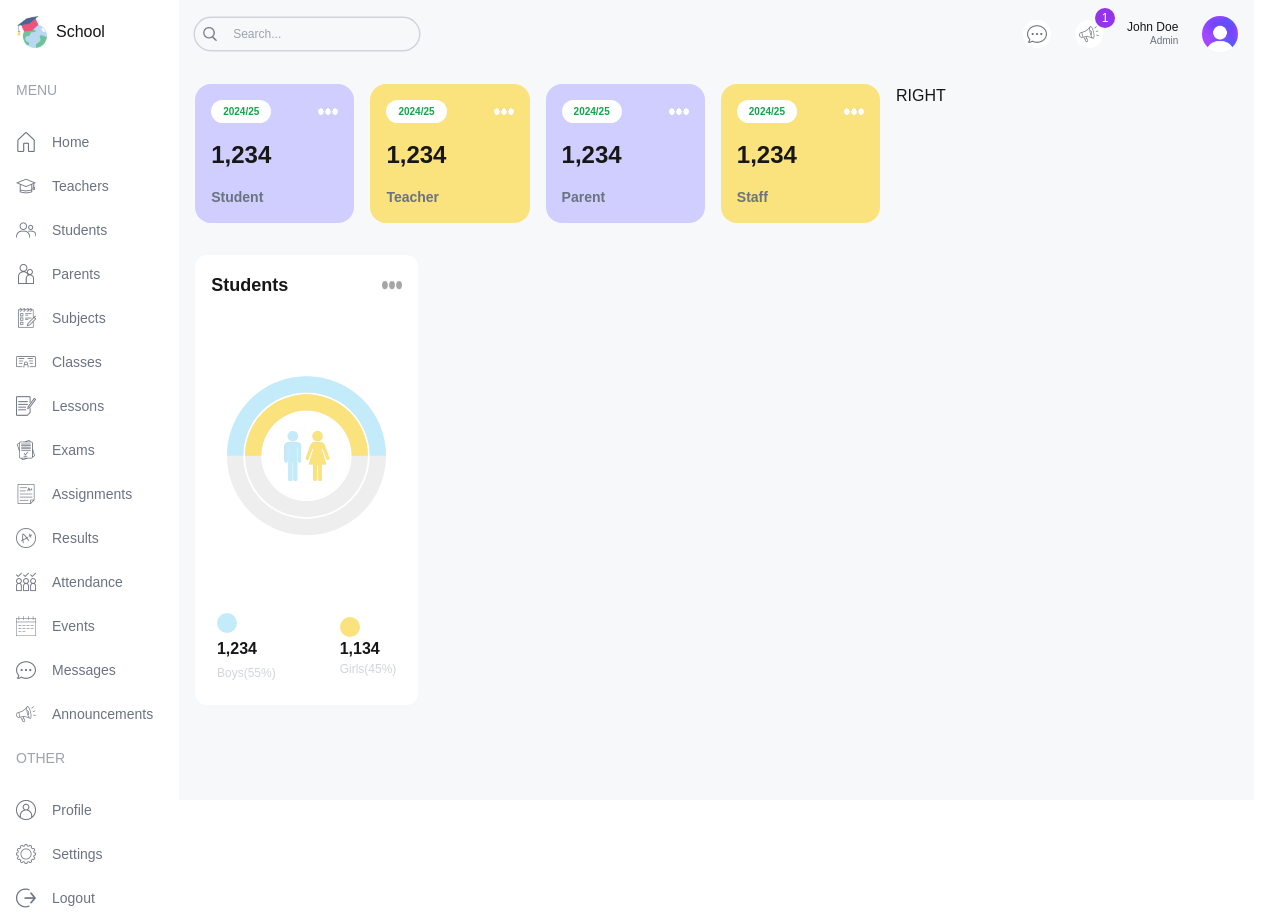
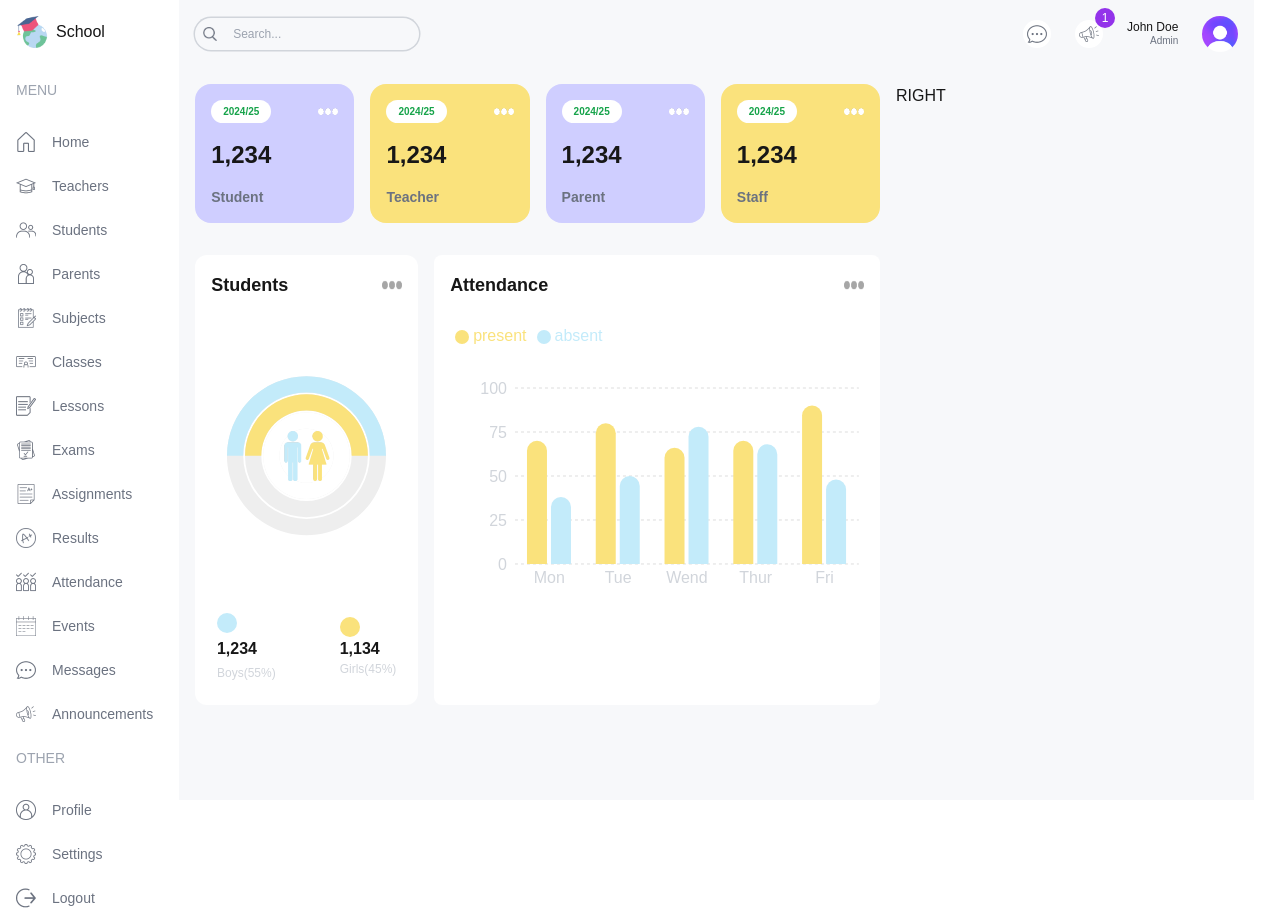
Before and after one commit to AbayTesfaye/Next-js-SMD, a Next.js app: page /dashboard/admin in a window 1280 px wide. Built offline with nearby package versions, Linux system fonts and the light colour scheme.

Commit message:
Done for Attendance chart

```diff
--- a/src/app/dashboard/admin/page.tsx
+++ b/src/app/dashboard/admin/page.tsx
@@ -1,3 +1,4 @@
+import AttendanceChart from "@/components/AttendanceChart";
 import CountChart from "@/components/CountChart";
 import UserCard from "@/components/UserCard";
 
@@ -17,7 +18,7 @@ const AdminPage = () => {
           {/* cout chart */}
           <div className="w-full lg:w-1/3 h-[450px]"><CountChart/></div>
           {/* attendance chart */}
-          <div className="w-full lg:w-2/3 h-[450px] "></div>
+          <div className="w-full lg:w-2/3 h-[450px] "><AttendanceChart/></div>
         </div>
         {/* bottom chart */}
       </div>
--- /dev/null
+++ b/src/components/AttendanceChart.tsx
@@ -0,0 +1,60 @@
+'use client';
+import Image from 'next/image';
+import { BarChart, Bar, XAxis, YAxis, CartesianGrid, Tooltip, Legend, ResponsiveContainer } from 'recharts';
+
+const data = [
+  {
+    name: 'Mon',
+    present: 70,
+    absent: 38,
+  },
+  {
+    name: 'Tue',
+    present: 80,
+    absent: 50,
+  },
+  {
+    name: 'Wend',
+    present: 66,
+    absent: 78,
+  },
+  {
+    name: 'Thur',
+    present: 70,
+    absent: 68,
+  },
+  {
+    name: 'Fri',
+    present: 90,
+    absent: 48,
+  },
+];
+
+const AttendanceChart = () => {
+  return (
+    <div className='bg-white rounded-lg p-4 h-full'>
+      <div className='flex justify-between'>
+        <h1 className='text-lg font-semibold'>Attendance</h1>
+        <Image src='/moreDark.png' alt='' width={20} height={20} />
+      </div>
+      <div style={{ height: '300px' }}> {/* Adjust height to fit chart */}
+        <ResponsiveContainer width="100%" height="100%">
+          <BarChart
+            data={data}
+            barSize={20}
+          >
+            <CartesianGrid strokeDasharray="3 3" vertical={false} stroke='#ddd' />
+            <XAxis dataKey="name" axisLine={false} tick={{fill:"#d1d5db"}} tickLine={false} />
+            <YAxis axisLine={false} tick={{fill:"#d1d5db"}} tickLine={false}  />
+            <Tooltip contentStyle={{borderRadius:'10px',borderColor:'lightgray'}}/>
+            <Legend align='left' verticalAlign='top' wrapperStyle={{paddingTop:'20px',paddingBottom:'40px'}}/>
+            <Bar dataKey="present" fill="#FAE27C"  legendType='circle' radius={[10,10,0,0]} />
+            <Bar dataKey="absent" fill="#C3EBFA" legendType='circle' radius={[10,10,0,0]} />
+          </BarChart>
+        </ResponsiveContainer>
+      </div>
+    </div>
+  );
+}
+
+export default AttendanceChart;
```
